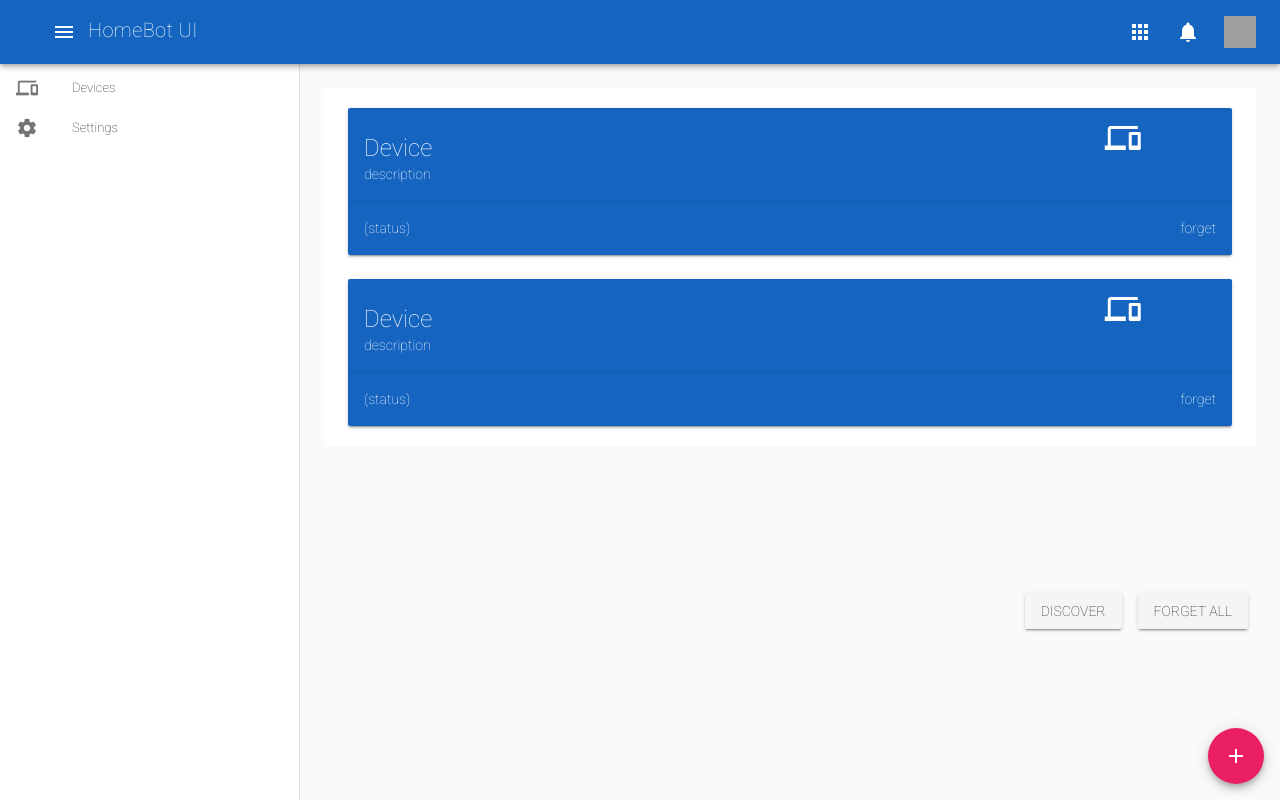
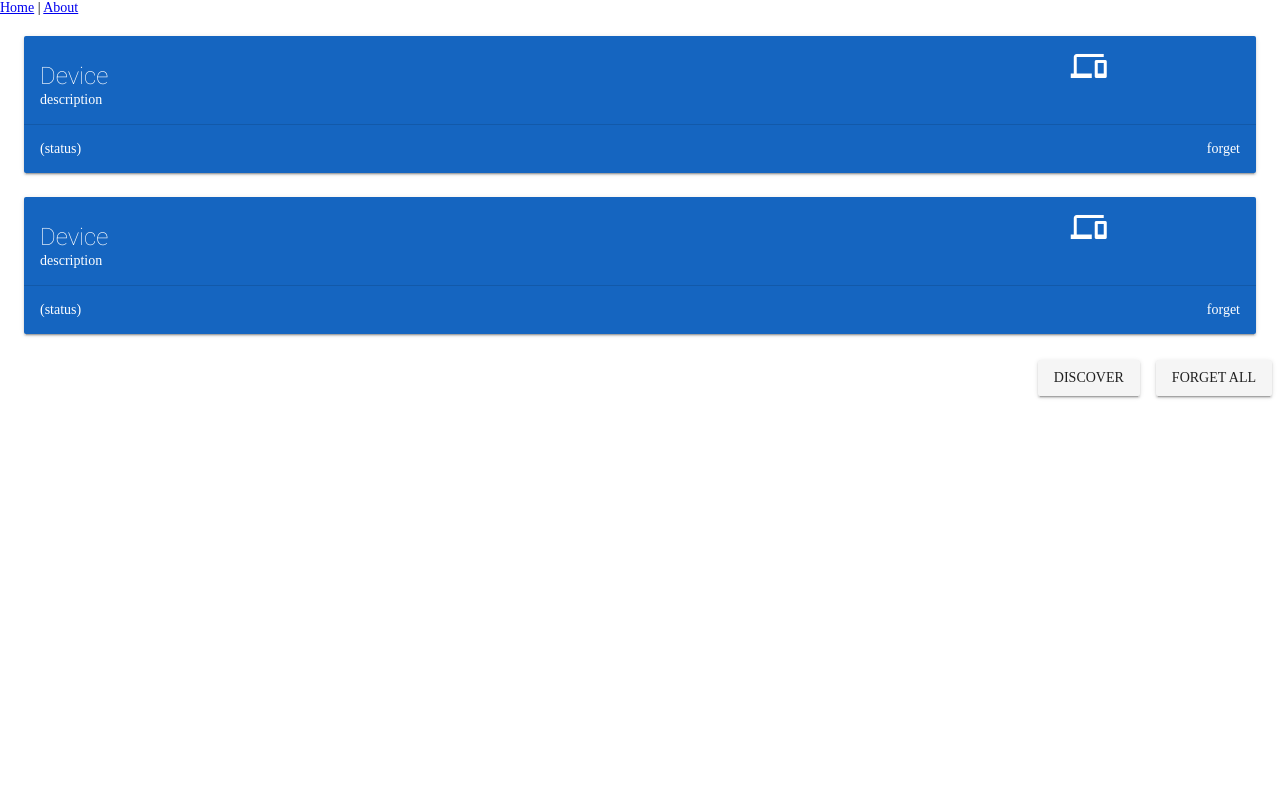
Before and after one commit to v-zo/homebot-settings-ui, a Vue app: page /#/ in a window 1280 px wide. Built offline with nearby package versions, Linux system fonts and the light colour scheme; grey boxes are pictures that could not be loaded.

Commit message:
router added

```diff
--- a/package.json
+++ b/package.json
@@ -10,6 +10,7 @@
   "dependencies": {
     "vue": "^2.5.17",
     "vue-material-design-icons": "^1.6.0",
+    "vue-router": "^3.0.1",
     "vuetify": "^1.0.19"
   },
   "devDependencies": {
--- a/src/App.vue
+++ b/src/App.vue
@@ -1,235 +1,9 @@
 <template>
-  <v-app id="inspire">
-    <v-navigation-drawer
-      :clipped="$vuetify.breakpoint.lgAndUp"
-      v-model="drawer"
-      fixed
-      app
-    >
-      <v-list dense>
-        <template v-for="item in items">
-          <v-layout
-            v-if="item.heading"
-            :key="item.heading"
-            row
-            align-center
-          >
-            <v-flex xs6>
-              <v-subheader v-if="item.heading">
-                {{ item.heading }}
-              </v-subheader>
-            </v-flex>
-            <v-flex xs6 class="text-xs-center">
-              <a href="#!" class="body-2 black--text">EDIT</a>
-            </v-flex>
-          </v-layout>
-          <v-list-group
-            v-else-if="item.children"
-            v-model="item.model"
-            :key="item.text"
-            :prepend-icon="item.model ? item.icon : item['icon-alt']"
-            append-icon=""
-          >
-            <v-list-tile slot="activator">
-              <v-list-tile-content>
-                <v-list-tile-title>
-                  {{ item.text }}
-                </v-list-tile-title>
-              </v-list-tile-content>
-            </v-list-tile>
-            <v-list-tile
-              v-for="(child, i) in item.children"
-              :key="i"
-              @click.stop="dialog = !dialog"
-            >
-              <v-list-tile-action v-if="child.icon">
-                <v-icon>{{ child.icon }}</v-icon>
-              </v-list-tile-action>
-              <v-list-tile-content>
-                <v-list-tile-title>
-                  {{ child.text }}
-                </v-list-tile-title>
-              </v-list-tile-content>
-            </v-list-tile>
-          </v-list-group>
-          <v-list-tile v-else :key="item.text" @click="click">
-            <v-list-tile-action>
-              <v-icon>{{ item.icon }}</v-icon>
-            </v-list-tile-action>
-            <v-list-tile-content>
-              <v-list-tile-title>
-                {{ item.text }}
-              </v-list-tile-title>
-            </v-list-tile-content>
-          </v-list-tile>
-        </template>
-      </v-list>
-    </v-navigation-drawer>
-    <v-toolbar
-      :clipped-left="$vuetify.breakpoint.lgAndUp"
-      color="blue darken-3"
-      dark
-      app
-      fixed
-    >
-      <v-toolbar-title style="width: 300px" class="ml-0 pl-3">
-        <v-toolbar-side-icon @click.stop="drawer = !drawer"></v-toolbar-side-icon>
-        <span class="hidden-sm-and-down">HomeBot UI</span>
-      </v-toolbar-title>
-
-      <v-spacer></v-spacer>
-      <v-btn icon>
-        <v-icon>apps</v-icon>
-      </v-btn>
-      <v-btn icon>
-        <v-icon>notifications</v-icon>
-      </v-btn>
-      <v-btn icon large>
-        <v-avatar size="32px" tile>
-          <img
-            src="https://cdn.vuetifyjs.com/images/logos/logo.svg"
-            alt="Vuetify"
-          >
-        </v-avatar>
-      </v-btn>
-    </v-toolbar>
-    <v-content>
-      <v-container fluid fill-height>
-        <v-layout justify-center align-top>
-
-          <DeviceList/>
-
-        </v-layout>
-      </v-container>
-    </v-content>
-    <v-btn
-      fab
-      bottom
-      right
-      color="pink"
-      dark
-      fixed
-      @click.stop="dialog = !dialog"
-    >
-      <v-icon>add</v-icon>
-    </v-btn>
-<v-dialog v-model="dialog" width="800px">
-      <v-card>
-        <v-card-title
-          class="grey lighten-4 py-4 title"
-        >
-          Add device
-        </v-card-title>
-        <v-container grid-list-sm class="pa-4">
-          <v-layout row wrap>
-            <v-flex xs12 align-center justify-space-between>
-              <v-layout align-center>
-                <v-avatar size="40px" class="mr-3">
-                  <img
-                    src="//ssl.gstatic.com/s2/oz/images/sge/grey_silhouette.png"
-                    alt=""
-                  >
-                </v-avatar>
-                <v-text-field
-                  placeholder="Name"
-                ></v-text-field>
-              </v-layout>
-            </v-flex>
-            <v-flex xs6>
-              <v-text-field
-                prepend-icon="business"
-                placeholder="Company"
-              ></v-text-field>
-            </v-flex>
-            <v-flex xs6>
-              <v-text-field
-                placeholder="Job title"
-              ></v-text-field>
-            </v-flex>
-            <v-flex xs12>
-              <v-text-field
-                prepend-icon="mail"
-                placeholder="Email"
-              ></v-text-field>
-            </v-flex>
-            <v-flex xs12>
-              <v-text-field
-                type="tel"
-                prepend-icon="phone"
-                placeholder="(000) 000 - 0000"
-                mask="phone"
-              ></v-text-field>
-            </v-flex>
-            <v-flex xs12>
-              <v-text-field
-                prepend-icon="notes"
-                placeholder="Notes"
-              ></v-text-field>
-            </v-flex>
-          </v-layout>
-        </v-container>
-        <v-card-actions>
-          <v-btn flat color="primary">More</v-btn>
-          <v-spacer></v-spacer>
-          <v-btn flat color="primary" @click="dialog = false">Cancel</v-btn>
-          <v-btn flat @click="dialog = false">Save</v-btn>
-        </v-card-actions>
-      </v-card>
-    </v-dialog>
-  </v-app>
+  <div id="app">
+    <div id="nav">
+      <router-link to="/">Home</router-link> |
+      <router-link to="/about">About</router-link>
+    </div>
+    <router-view/>
+  </div>
 </template>
-
-<script>
-import DeviceList from './components/DeviceList'
-
-export default {
-  name: 'App',
-    data: () => ({
-      dialog: false,
-      drawer: null,
-      items: [
-        // { icon: 'contacts', text: 'Contacts' },
-        // { icon: 'history', text: 'Frequently contacted' },
-        // { icon: 'content_copy', text: 'Duplicates' },
-        {
-          icon: 'phonelink',
-          'icon-alt': 'phonelink',
-          text: 'Devices',
-          // model: true,
-          // children: [
-          //   { icon: 'add', text: 'Add device' }
-          // ]
-        },
-        // {
-        //   icon: 'keyboard_arrow_up',
-        //   'icon-alt': 'keyboard_arrow_down',
-        //   text: 'More',
-        //   model: false,
-        //   children: [
-        //     { text: 'Import' },
-        //     { text: 'Export' },
-        //     { text: 'Print' },
-        //     { text: 'Undo changes' },
-        //     { text: 'Other contacts' }
-        //   ]
-        // },
-        { icon: 'settings', text: 'Settings' },
-        // { icon: 'chat_bubble', text: 'Send feedback' },
-        // { icon: 'help', text: 'Help' },
-        // { icon: 'phonelink', text: 'App downloads' },
-        // { icon: 'keyboard', text: 'Go to the old version' }
-      ]
-    }),
-    props: {
-      source: String
-    },
-    components: {
-      DeviceList
-    },
-    methods: {
-      click(){
-
-      }
-    }
-}
-</script>
--- a/src/components/DeviceList.vue
+++ b/src/components/DeviceList.vue
@@ -1,5 +1,6 @@
 <template>
     <v-layout row wrap>
+
       <v-flex xs12>
         <v-list >
             <DeviceItem/>
--- /dev/null
+++ b/src/components/Settings.vue
@@ -0,0 +1,25 @@
+<template>
+    <v-layout row wrap>
+        Settings
+    </v-layout>
+</template>
+
+<script>
+// import DeviceItem from './DeviceItem'
+
+export default {
+  name: 'Settings',
+  props: {
+
+  },
+  components: {
+
+  }
+}
+</script>
+
+<style scoped>
+
+
+
+</style>
--- a/src/main.js
+++ b/src/main.js
@@ -2,10 +2,12 @@ import '@babel/polyfill'
 import Vue from 'vue'
 import './plugins/vuetify'
 import App from './App.vue'
+import router from './router'
 // import "vue-material-design-icons/styles.css"
 
 Vue.config.productionTip = false
 
 new Vue({
+  router,
   render: h => h(App)
 }).$mount('#app')
--- /dev/null
+++ b/src/router.js
@@ -0,0 +1,24 @@
+import Vue from 'vue'
+import Router from 'vue-router'
+import Settings from './components/Settings.vue'
+import DeviceList from './components/DeviceList.vue'
+
+Vue.use(Router)
+
+export default new Router({
+  routes: [
+    {
+      path: '/',
+      name: 'devices',
+      component: DeviceList
+    },
+    {
+      path: '/settings',
+      name: 'settings',
+      // route level code-splitting
+      // this generates a separate chunk (about.[hash].js) for this route
+      // which is lazy-loaded when the route is visited.
+      component: Settings
+    }
+  ]
+})
```
Also changed, not shown: 1 other file (tests, documents, lock files or other folders).
